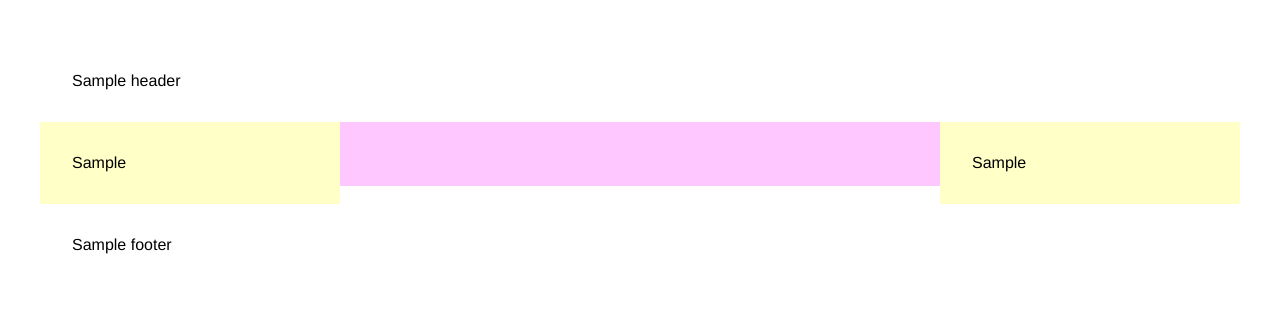
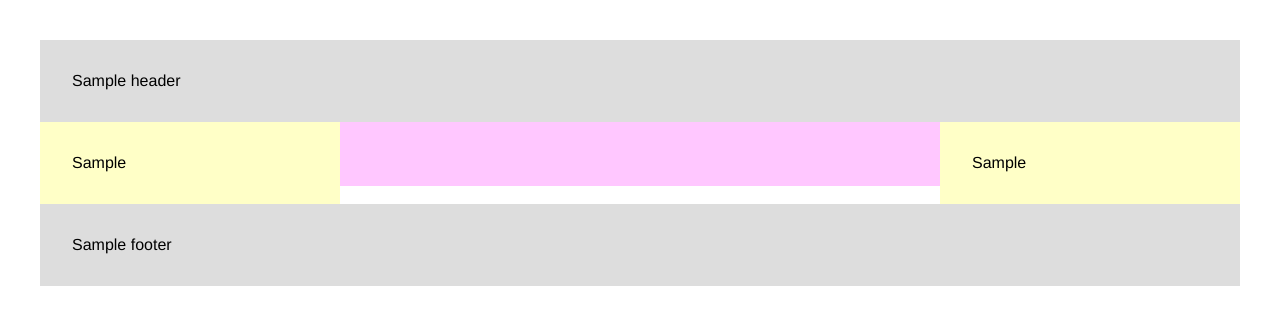
Before and after one commit to carlwiedemann/renderapi, a PHP site: the page made by fake-drupal/modules/system/page.html.twig in a window 1280 px wide. Shown: the top 325 px of the page. Run offline with PHP 8.4, Linux system fonts and the light colour scheme; the template is opened without the code that fills it: most values are stand-ins (such as "Sample title", 1, 10 or a date in 2020); some libraries are stand-ins or nearby versions.

Commit message:
Some core theme cleanup

```diff
--- a/fake-drupal/modules/colorado/ColoradoFullNodeDecorator.php
+++ b/fake-drupal/modules/colorado/ColoradoFullNodeDecorator.php
@@ -16,7 +16,7 @@ class ColoradoFullNodeDecorator extends AbstractRenderableDecorator {
   function prepare() {
     parent::prepare();
     // Change title variable.
-    $this->set('title', $this->get('node')->title . ' modified by ColoradoFullNodeDecorator');
+    $this->set('title', $this->get('node')->title . ' from Colorado');
   }
 
 }
--- a/fake-drupal/modules/node/node.html.twig
+++ b/fake-drupal/modules/node/node.html.twig
@@ -1,5 +1,3 @@
-<strong>I am ./modules/node/node.html.twig</strong>
-
 <h2><code>{% verbatim %}{{ title }}{% endverbatim %}:</code> {{ title }}</h2>
 
 <p>Vivamus sagittis lacus vel augue laoreet rutrum faucibus dolor auctor. Morbi leo risus, porta ac consectetur ac, vestibulum at eros. Cras justo odio, dapibus ac facilisis in, egestas eget quam. Praesent commodo cursus magna, vel scelerisque nisl consectetur et. Maecenas sed diam eget risus varius blandit sit amet non magna.</p>
--- a/fake-drupal/modules/system/page.html.twig
+++ b/fake-drupal/modules/system/page.html.twig
@@ -6,6 +6,10 @@
       body {
         font-family: "Helvetica Neue";
         padding: 2em;
+      }
+      header,
+      footer {
+        background-color: #DDD;
       }
       #main:before,
       #main:after {
```
